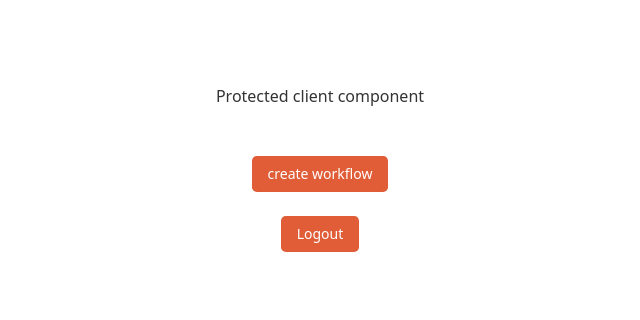
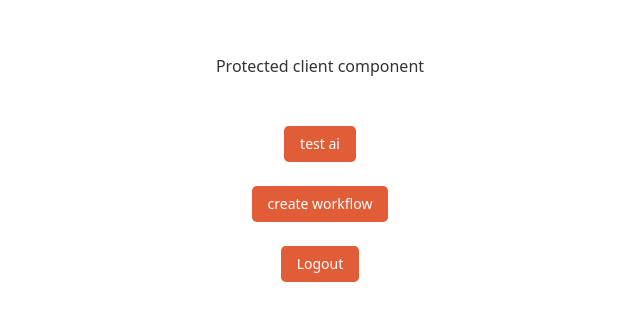
Before and after one commit to RyanViniciusS/clone-n8n, a Next.js app: page / in a window 1280 px wide. Shown: the part 232-552 px from the top of the page, without its empty margins (320-960 px from the left). Built offline with nearby package versions, Linux system fonts and the light colour scheme; no server answers.

Commit message:
ia dando certo

```diff
--- a/src/app/page.tsx
+++ b/src/app/page.tsx
@@ -12,6 +12,8 @@ const Dashboard = () => {
 
   const { data } = useQuery(trpc.getWorkflows.queryOptions());
 
+  const testAi = useMutation(trpc.testAi.mutationOptions());
+
   const create = useMutation(
     trpc.createWorkflow.mutationOptions({
       onSuccess: () => {
@@ -24,6 +26,7 @@ const Dashboard = () => {
     <div className="min-h-screen min-w-screen flex items-center justify-center flex-col gap-y-6">
       Protected client component
       <div>{JSON.stringify(data, null, 2)}</div>
+      <Button onClick={() => testAi.mutate()}>test ai</Button>
       <Button onClick={() => create.mutate()}>create workflow</Button>
       <LogoutButton />
     </div>
--- a/src/trpc/routers/_app.ts
+++ b/src/trpc/routers/_app.ts
@@ -1,11 +1,21 @@
 import { inngest } from '@/inngest/client';
 import { createTRPCRouter, protectedProcedure } from '../init';
 import prisma from '@/lib/db';
-import { email } from 'zod';
+import { google } from '@ai-sdk/google';
+import { generateText } from 'ai';
 
 export const appRouter = createTRPCRouter({
   getWorkflows: protectedProcedure.query(({ ctx }) => {
     return prisma.workflow.findMany();
+  }),
+
+  testAi: protectedProcedure.mutation(async () => {
+    const { text } = await generateText({
+      model: google('gemini-2.5-flash'),
+      prompt: 'quem descobriu o brasil?',
+    });
+
+    return { text };
   }),
 
   createWorkflow: protectedProcedure.mutation(async () => {
```
